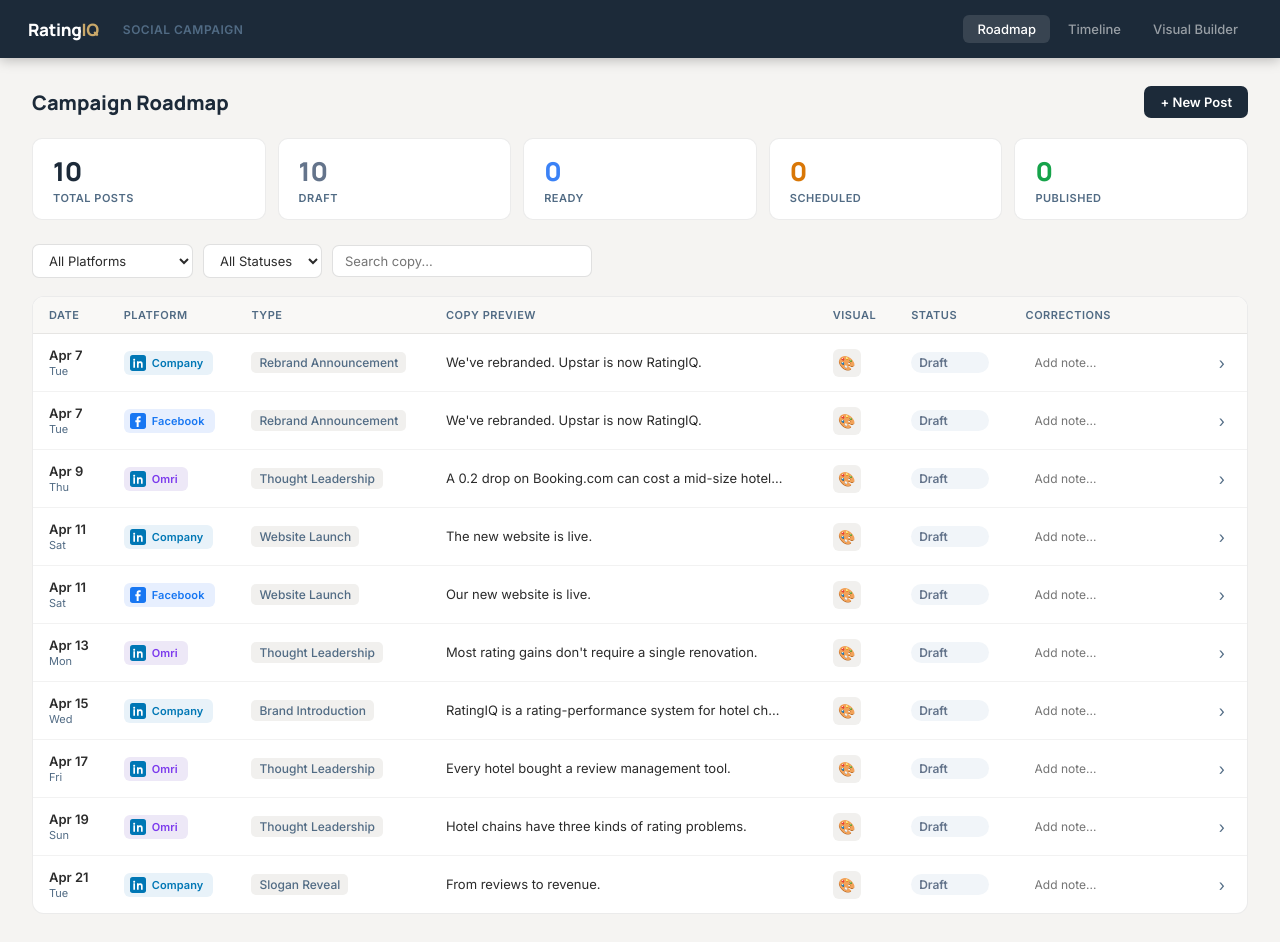
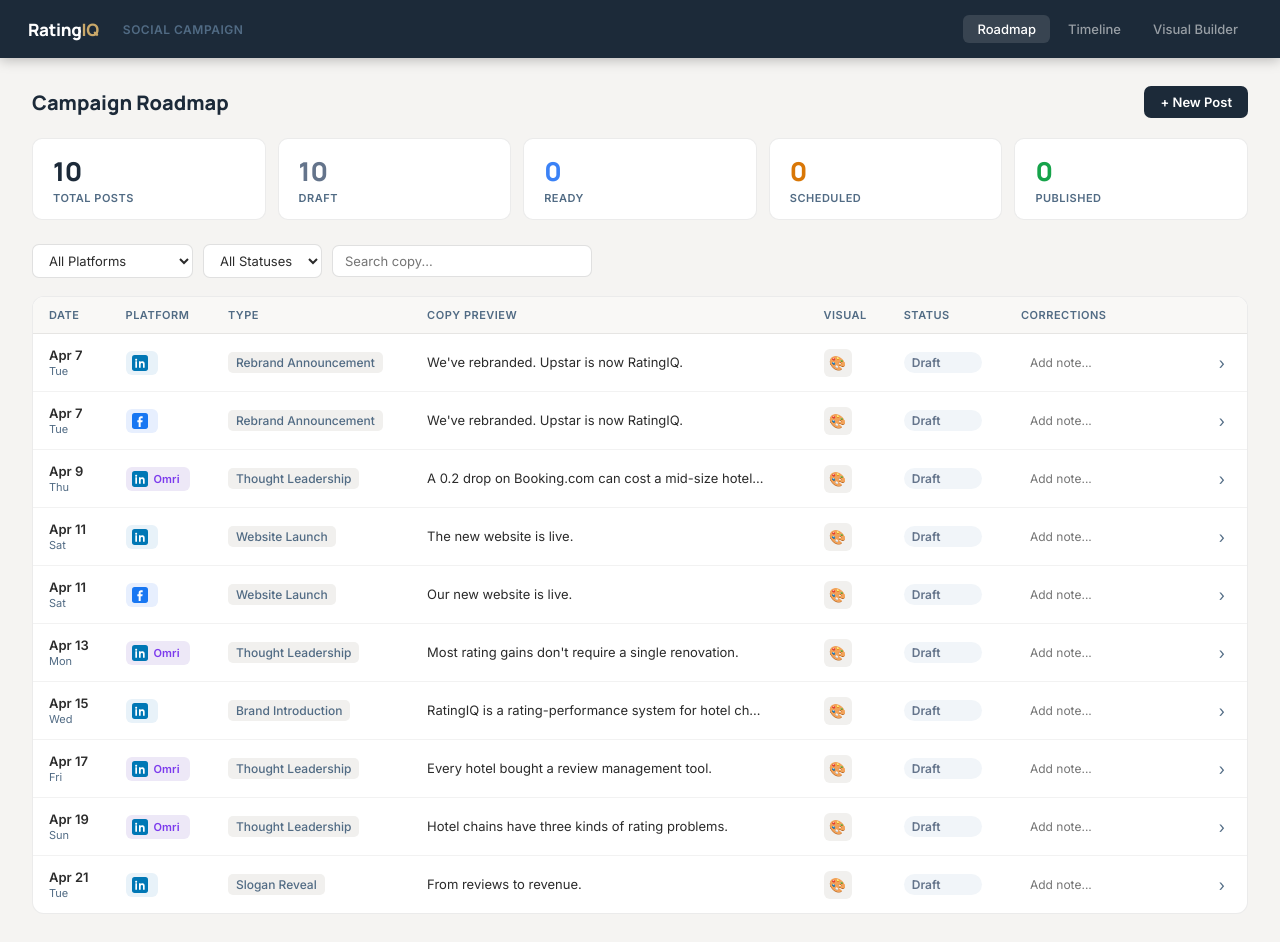
Before and after one commit to shany-marketing/ratingiq-social-campaign, a plain HTML site: page index.html in a window 1280 px wide. Drawn offline with Linux system fonts and the light colour scheme.

Commit message:
Icon-only badges, keep Omri label for distinction

```diff
--- a/index.html
+++ b/index.html
@@ -591,10 +591,8 @@
   return DAYS[dt.getDay()];
 }
 function platformLabel(p){
-  if(p==='linkedin-company')return'Company';
-  if(p==='linkedin-omri')return'Omri';
-  if(p==='facebook')return'Facebook';
-  return p;
+  if(p==='linkedin-omri')return' Omri';
+  return'';
 }
 
 const ICONS={
```
